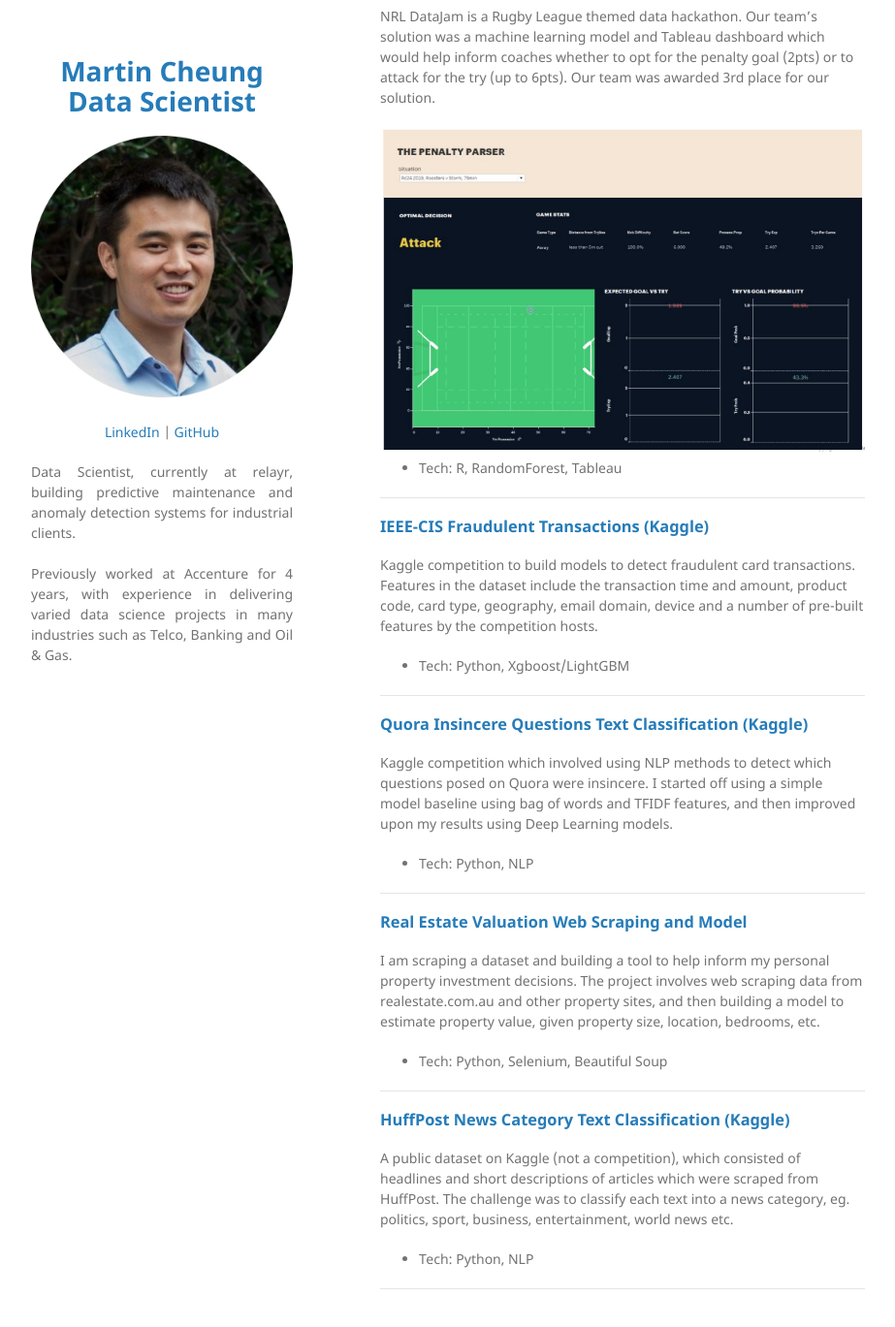
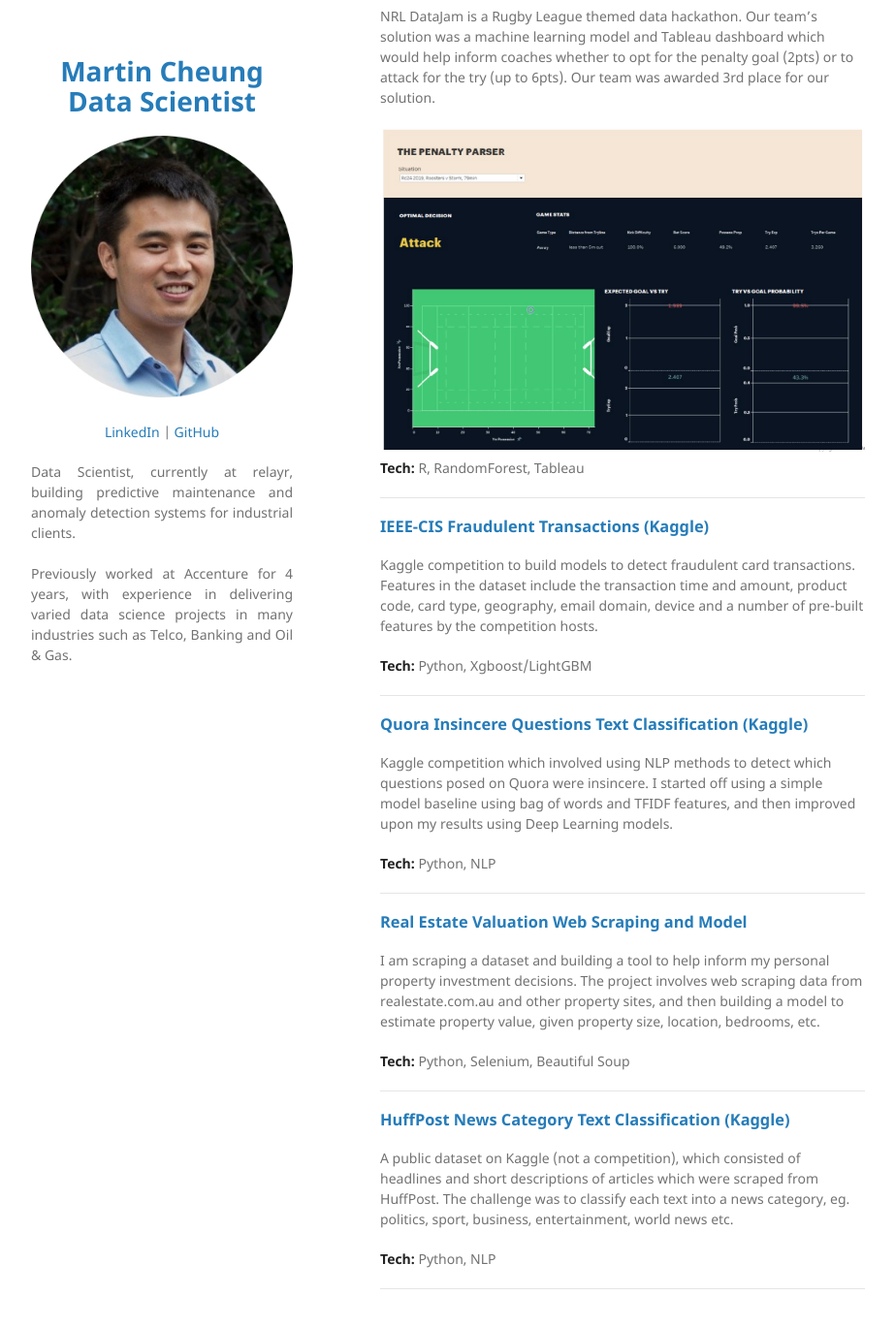
Before and after one commit to martycheung/martycheung.github.io, a Jekyll site: the page built from index.md, in a window 1280 px wide and 1400 px high, scrolled down 520 px. Shown: the top 1369 px of the window at 97% size, without its empty margins (178-1101 px from the left). Built offline with Jekyll 4.4.1, drawn with Linux system fonts in a browser that asks for light colours; our own code applies the rules of GitHub Pages for plain Markdown files; part of the change alters nothing that is shown; some of the changed text lies outside the part shown.

```diff
--- a/index.md
+++ b/index.md
@@ -8,7 +8,7 @@ A real-time facial emotion recognition app which uses your laptop's camera feed
 
 <center><img src="images/app_demo.jpg?raw=true"/></center>
 
-- Tech: Keras, Tensorflow, OpenCV, Python, C++
+**Tech:** Keras, Tensorflow, OpenCV, Python, C++
 
 ---
 
@@ -18,7 +18,7 @@ NRL DataJam is a Rugby League themed data hackathon. Our team's solution was a m
 
 <center><img src="images/datajam_tableau.png?raw=true"/></center>
 
-- Tech: R, RandomForest, Tableau
+**Tech:** R, RandomForest, Tableau
 
 ---
 
@@ -26,7 +26,7 @@ NRL DataJam is a Rugby League themed data hackathon. Our team's solution was a m
 
 Kaggle competition to build models to detect fraudulent card transactions. Features in the dataset include the transaction time and amount, product code, card type, geography, email domain, device and a number of pre-built features by the competition hosts.
 
-- Tech: Python, Xgboost/LightGBM
+**Tech:** Python, Xgboost/LightGBM
 
 ---
 
@@ -34,7 +34,7 @@ Kaggle competition to build models to detect fraudulent card transactions. Featu
 
 Kaggle competition which involved using NLP methods to detect which questions posed on Quora were insincere. I started off using a simple model baseline using bag of words and TFIDF features, and then improved upon my results using Deep Learning models.
 
-- Tech: Python, NLP
+**Tech:** Python, NLP
 
 ---
 
@@ -42,7 +42,7 @@ Kaggle competition which involved using NLP methods to detect which questions po
 
 I am scraping a dataset and building a tool to help inform my personal property investment decisions. The project involves web scraping data from realestate.com.au and other property sites, and then building a model to estimate property value, given property size, location, bedrooms, etc.
 
-- Tech: Python, Selenium, Beautiful Soup
+**Tech:** Python, Selenium, Beautiful Soup
 
 ---
 
@@ -50,6 +50,6 @@ I am scraping a dataset and building a tool to help inform my personal property
 
 A public dataset on Kaggle (not a competition), which consisted of headlines and short descriptions of articles which were scraped from HuffPost. The challenge was to classify each text into a news category, eg. politics, sport, business, entertainment, world news etc.
 
-- Tech: Python, NLP
+**Tech:** Python, NLP
 
 ---
```
